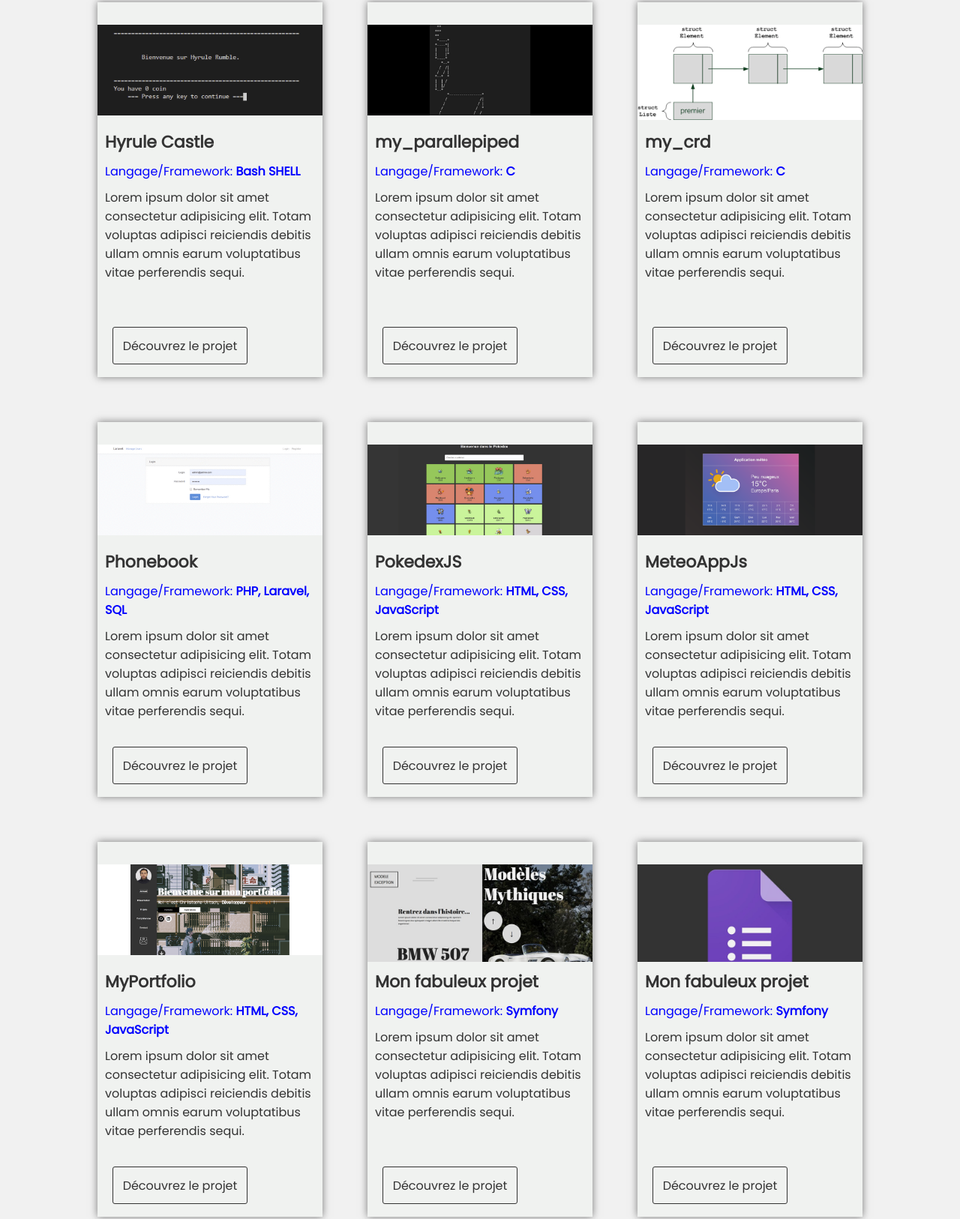
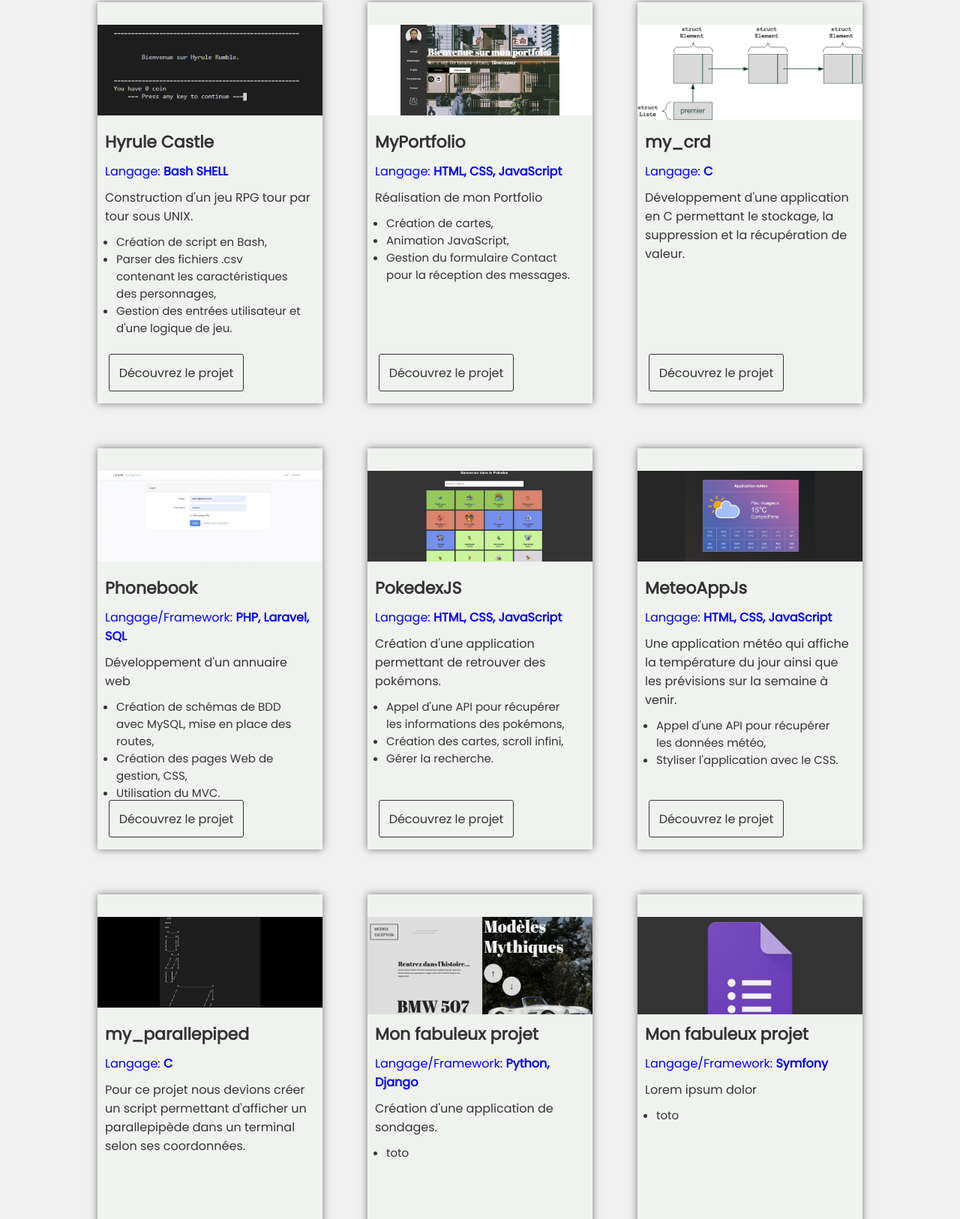
Before and after one commit to Totchino/MyPortfolio, a plain HTML site: page index.html in a window 1280 px wide. Shown: the part 1967-3593 px from the top of the page at 75% size. Drawn offline with nearby package versions, Linux system fonts and the light colour scheme; a script that the page names is missing; a web font is replaced by a local one.

Commit message:
ajout descriptif projets

```diff
--- a/index.html
+++ b/index.html
@@ -116,12 +116,12 @@
         <div class="pres-gauche">
             <h3>Une reconversion convaincante.</h3>
             <hr>
-                <p class="paragraphe">Suite à de riches expériences dans le milieu du bâtiment et de l'énergétique, j'ai décidé de m'orienter vers l'informatique pour compléter mon cursus. Un domaine que j'estime indispensable à maitriser aujourd'hui suite à la transition numérique qui s'opère dans une majeur partie des métiers.</br></br>
+                <p class="paragraphe">Suite à de riches expériences dans le milieu du bâtiment et de l'énergétique, j'ai décidé de m'orienter vers l'informatique pour compléter mon cursus. Un domaine que j'estime <b>indispensable à maitriser</b> aujourd'hui suite à la transition numérique qui s'opère dans une majeur partie des métiers.</br></br>
                 </p>
-                <p class="paragraphe">J'ai choisi l'ETNA comme école pour subvenir à ma soif d'apprendre car elle propose une formation qui permet un apprentissage dense et complet des langages et technologies les plus utilisés sur le marché du travail. Elle forme également à devenir autonome avec une pédagogie par projet.
+                <p class="paragraphe">J'ai choisi l'ETNA comme école pour subvenir à <b>ma soif d'apprendre</b> car elle propose une formation qui permet un apprentissage dense et complet des langages et technologies les plus utilisés sur le marché du travail. Elle forme également à devenir autonome avec une <b>pédagogie par projet</b>.
                 Vous retrouverez dans ce portfolio une partie des projets que j'ai réalisé depuis mon inscription à l'ETNA.</br></br>
                 </p>
-                <p class="paragraphe">Impressionné par la portée de chaque technologie, je dédie chaque jour du temps à approfondir mes connaissances dans l'objectif de les maitriser. Conscient qu'il y a de la route devant moi, je reste motivé à 300%. J'ai un attrait particulier pour la manipulation de Data, et le développement Web.
+                <p class="paragraphe">Impressionné par la portée de chaque technologie, je dédie chaque jour du temps à approfondir mes connaissances dans l'objectif de les maitriser. Conscient qu'il y a de la route devant moi, <b>je reste motivé à 300%</b>. J'ai un attrait particulier pour la </b>manipulation de Data</b>, et le <b>développement Web</b>.
                 </p>
 
         </div>
@@ -147,22 +147,36 @@
             </div>
             <h3>Hyrule Castle</h3>
             <div class="resume">
-                <p class="techno">Langage/Framework: <b>Bash SHELL</b></p>
-                <p>Lorem ipsum dolor sit amet consectetur adipisicing elit. Totam voluptas adipisci reiciendis debitis ullam omnis earum voluptatibus vitae perferendis sequi.</p>
+                <p class="techno">Langage: <b>Bash SHELL</b></p>
+                <p>Construction d'un jeu RPG tour par tour sous UNIX.
+                    <ul class="descriptif">
+                        <li>Création de script en Bash,</li>
+                        <li>Parser des fichiers .csv contenant les caractéristiques des personnages,</li>
+                        <li>Gestion des entrées utilisateur et d'une logique de jeu.</li>
+                    </ul>
+                 </p>
+
             </div>
+
             <a href="https://github.com/Totchino/Hyrule-Castle" TARGET="_BLANK" class="btn-projets">Découvrez le projet</a>
         </div>
 
         <div class="item vague1">
             <div class="cont-img-port">
-                <img src="ressources/Preview_2.gif" alt="img portfolio">
+                <img src="ressources/accueil_pixel.png" alt="img portfolio">
             </div>
-            <h3>my_parallepiped</h3>
+            <h3>MyPortfolio</h3>
             <div class="resume">
-                <p class="techno">Langage/Framework: <b>C</b></p>
-                <p>Lorem ipsum dolor sit amet consectetur adipisicing elit. Totam voluptas adipisci reiciendis debitis ullam omnis earum voluptatibus vitae perferendis sequi.</p>
+                <p class="techno">Langage: <b>HTML, CSS, JavaScript</b></p>
+                <p>Réalisation de mon Portfolio
+                    <ul class="descriptif">
+                        <li>Création de cartes,</li>
+                        <li>Animation JavaScript,</li>
+                        <li>Gestion du formulaire Contact pour la réception des messages. </li>
+                    </ul>
+                </p>
             </div>
-            <a href="https://github.com/Totchino/my_parallepiped" TARGET="_BLANK" class="btn-projets">Découvrez le projet</a>
+            <a href="https://github.com/Totchino/MyPortfolio" TARGET="_BLANK" class="btn-projets">Découvrez le projet</a>
         </div>
 
         <div class="item vague1">
@@ -171,8 +185,9 @@
             </div>
             <h3>my_crd</h3>
             <div class="resume">
-                <p class="techno">Langage/Framework: <b>C</b></p>
-                <p>Lorem ipsum dolor sit amet consectetur adipisicing elit. Totam voluptas adipisci reiciendis debitis ullam omnis earum voluptatibus vitae perferendis sequi.</p>
+                <p class="techno">Langage: <b>C</b></p>
+                <p>Développement d'une application en C permettant le stockage, la suppression et la récupération de valeur.
+                </p>
             </div>
             <a href="https://github.com/Totchino/my_crd" TARGET="_BLANK" class="btn-projets">Découvrez le projet</a>
         </div>
@@ -185,7 +200,13 @@
             <h3>Phonebook</h3>
             <div class="resume">
                 <p class="techno">Langage/Framework: <b>PHP, Laravel, SQL</b></p>
-                <p>Lorem ipsum dolor sit amet consectetur adipisicing elit. Totam voluptas adipisci reiciendis debitis ullam omnis earum voluptatibus vitae perferendis sequi.</p>
+                <p>Développement d'un annuaire web
+                    <ul class="descriptif">
+                        <li>Création de schémas de BDD avec MySQL, mise en place des routes,</li>
+                        <li>Création des pages Web de gestion, CSS,</li>
+                        <li>Utilisation du MVC.</li>
+                    </ul>
+                </p>
             </div>
             <a href="#" TARGET="_BLANK" class="btn-projets">Découvrez le projet</a>
         </div>
@@ -197,8 +218,14 @@
             </div>
             <h3>PokedexJS</h3>
             <div class="resume">
-                <p class="techno">Langage/Framework: <b>HTML, CSS, JavaScript</b></p>
-                <p>Lorem ipsum dolor sit amet consectetur adipisicing elit. Totam voluptas adipisci reiciendis debitis ullam omnis earum voluptatibus vitae perferendis sequi.</p>
+                <p class="techno">Langage: <b>HTML, CSS, JavaScript</b></p>
+                <p>Création d'une application permettant de retrouver des pokémons.
+                    <ul class="descriptif">
+                        <li>Appel d'une API pour récupérer les informations des pokémons,</li>
+                        <li>Création des cartes, scroll infini,</li>
+                        <li>Gérer la recherche.</li>
+                    </ul>
+                </p>
             </div>
             <a href="https://github.com/Totchino/PokedexJs" TARGET="_BLANK" class="btn-projets">Découvrez le projet</a>
         </div>
@@ -210,8 +237,13 @@
             </div>
             <h3>MeteoAppJs</h3>
             <div class="resume">
-                <p class="techno">Langage/Framework: <b>HTML, CSS, JavaScript</b></p>
-                <p>Lorem ipsum dolor sit amet consectetur adipisicing elit. Totam voluptas adipisci reiciendis debitis ullam omnis earum voluptatibus vitae perferendis sequi.</p>
+                <p class="techno">Langage: <b>HTML, CSS, JavaScript</b></p>
+                <p>Une application météo qui affiche la température du jour ainsi que les prévisions sur la semaine à venir.
+                    <ul class="descriptif">
+                        <li>Appel d'une API pour récupérer les données météo,</li>
+                        <li>Styliser l'application avec le CSS.</li>
+                    </ul>
+                </p>
             </div>
             <a href="https://totchino.github.io/MeteoAppJs/" TARGET="_BLANK" class="btn-projets">Découvrez le projet</a>
         </div>
@@ -219,14 +251,15 @@
 
         <div class="item vague3">
             <div class="cont-img-port">
-                <img src="ressources/accueil_pixel.png" alt="img portfolio">
+                <img src="ressources/Preview_2.gif" alt="img portfolio">
             </div>
-            <h3>MyPortfolio</h3>
+            <h3>my_parallepiped</h3>
             <div class="resume">
-                <p class="techno">Langage/Framework: <b>HTML, CSS, JavaScript</b></p>
-                <p>Lorem ipsum dolor sit amet consectetur adipisicing elit. Totam voluptas adipisci reiciendis debitis ullam omnis earum voluptatibus vitae perferendis sequi.</p>
+                <p class="techno">Langage: <b>C</b></p>
+                <p>Pour ce projet nous devions créer un script permettant d'afficher un parallepipède dans un terminal selon ses coordonnées.
+                </p>
             </div>
-            <a href="https://github.com/Totchino/MyPortfolio" TARGET="_BLANK" class="btn-projets">Découvrez le projet</a>
+            <a href="https://github.com/Totchino/my_parallepiped" TARGET="_BLANK" class="btn-projets">Découvrez le projet</a>
         </div>
 
 
@@ -236,8 +269,12 @@
             </div>
             <h3>Mon fabuleux projet</h3>
             <div class="resume">
-                <p class="techno">Langage/Framework: <b>Symfony</b></p>
-                <p>Lorem ipsum dolor sit amet consectetur adipisicing elit. Totam voluptas adipisci reiciendis debitis ullam omnis earum voluptatibus vitae perferendis sequi.</p>
+                <p class="techno">Langage/Framework: <b>Python, Django</b></p>
+                <p>Création d'une application de sondages.
+                    <ul class="descriptif">
+                        <li>toto</li>
+                    </ul>
+                </p>
             </div>
             <a href="#" TARGET="_BLANK" class="btn-projets">Découvrez le projet</a>
         </div>
@@ -250,7 +287,11 @@
             <h3>Mon fabuleux projet</h3>
             <div class="resume">
                 <p class="techno">Langage/Framework: <b>Symfony</b></p>
-                <p>Lorem ipsum dolor sit amet consectetur adipisicing elit. Totam voluptas adipisci reiciendis debitis ullam omnis earum voluptatibus vitae perferendis sequi.</p>
+                <p>Lorem ipsum dolor
+                    <ul class="descriptif">
+                        <li>toto</li>
+                    </ul>
+                </p>
             </div>
             <a href="#" TARGET="_BLANK" class="btn-projets">Découvrez le projet</a>
         </div>
--- a/style.css
+++ b/style.css
@@ -592,7 +592,7 @@ p.paragraphe {
 .item {
     margin: 30px;
     width: 300px;
-    height: 500px;
+    height: 535px;
     background: #f0f2f0;
     color: #333;
     transition: transform 0.3s ease-out;
@@ -624,12 +624,16 @@ p.paragraphe {
     padding: 10px 10px 0;
     /* background: pink; */
 }
+.descriptif{
+    margin: 10px 25px 0;
+    font-size: 15px;
+}
 .techno {
     color: blue;
 }
 .btn-projets {
     display: block;
-    margin: 80px 20px 20px;
+    margin: 105px 15px 20px;
     width: 180px;
     height: 50px;
     line-height: 50px;
```
